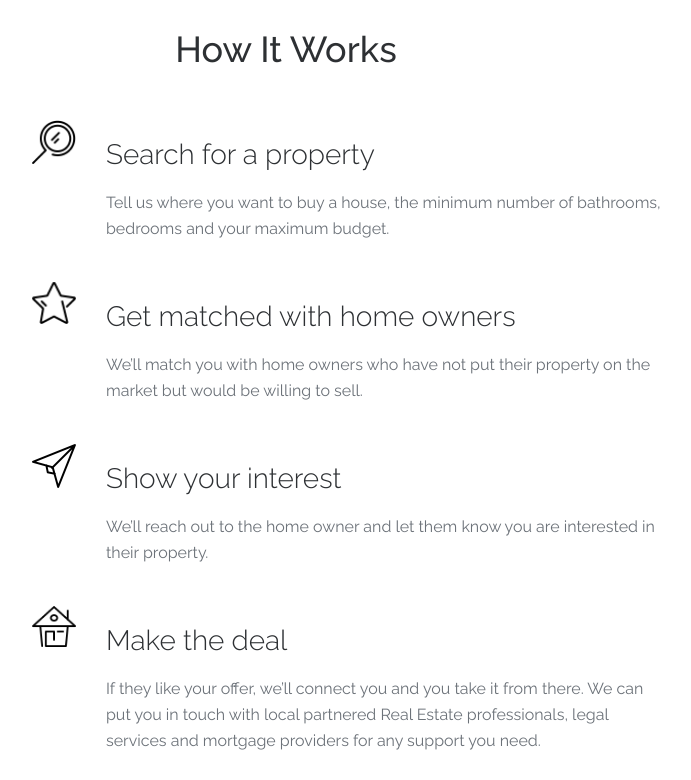
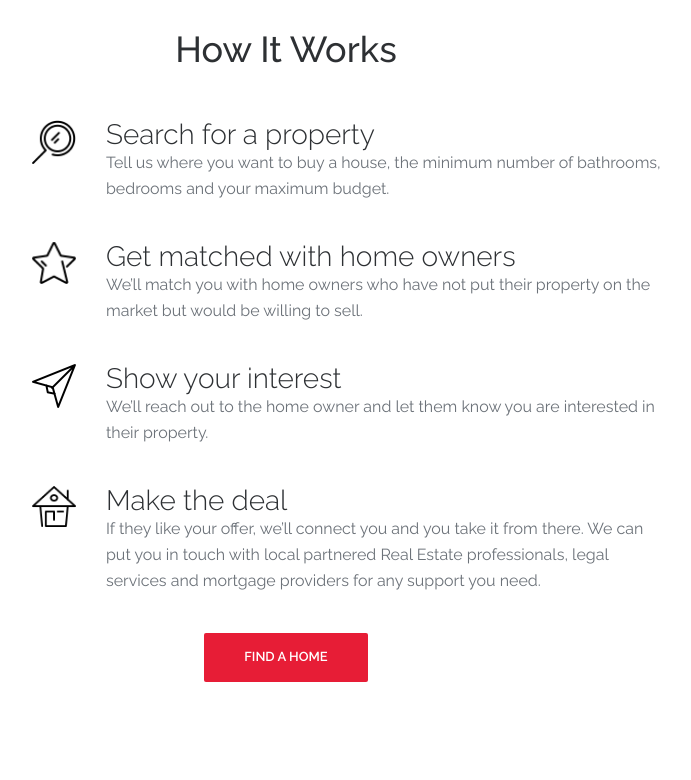
Before and after one commit to buyoffmarket/buyoffmarket.github.io, a plain HTML site: page index.html in a window 1280 px wide. Shown: the part 840-1620 px from the top of the page, without its empty margins (354-1045 px from the left). Drawn offline with nearby package versions, Linux system fonts and the light colour scheme; some packages are replaced by stand-ins of ours.

Commit message:
Updated css

```diff
--- a/css/main.css
+++ b/css/main.css
@@ -23,8 +23,10 @@ h3 {
   font-size: 20px;
   color: #2d3033;
   font-weight: 300;
-  margin: 0;
-  margin: 20px 0; }
+  margin: 0; }
+  @media (max-width: 1024px) {
+    h3 {
+      margin: 20px 0; } }
 
 h4 {
   font-size: 18.33333px;
```
